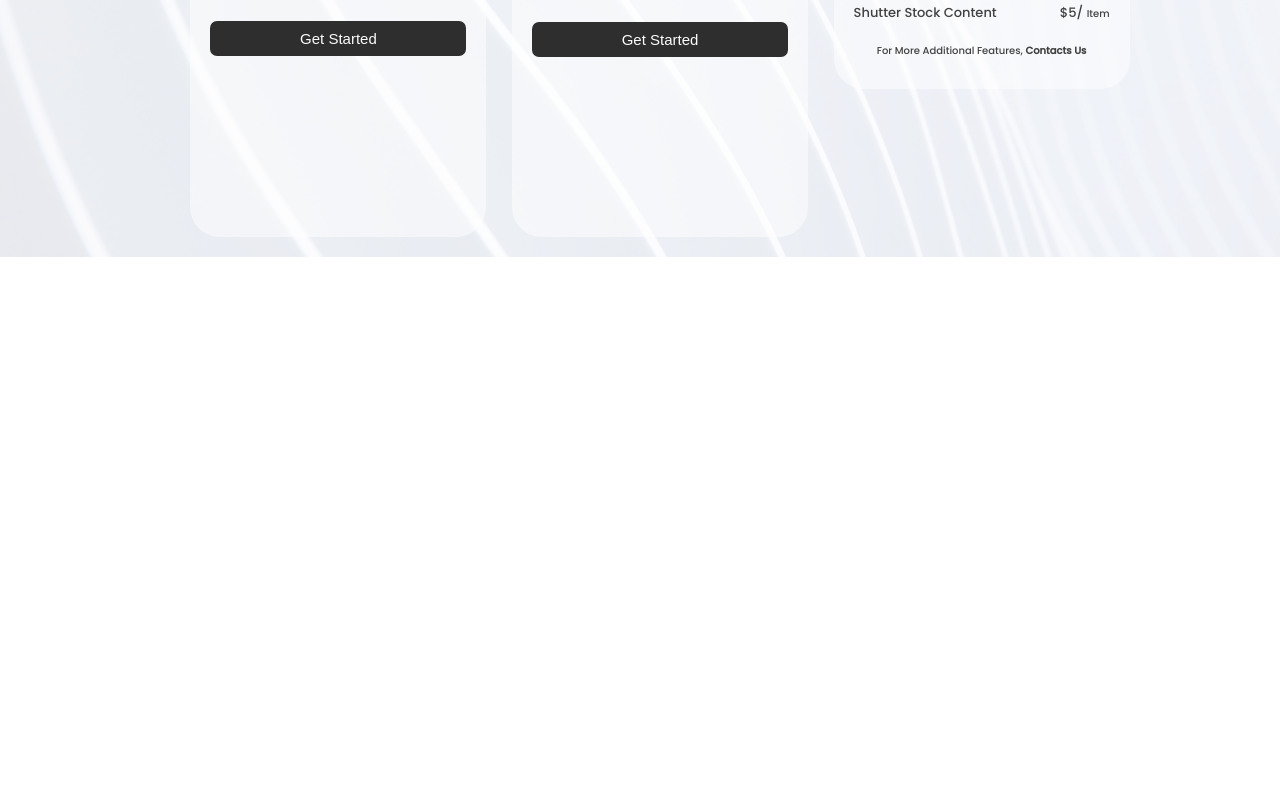
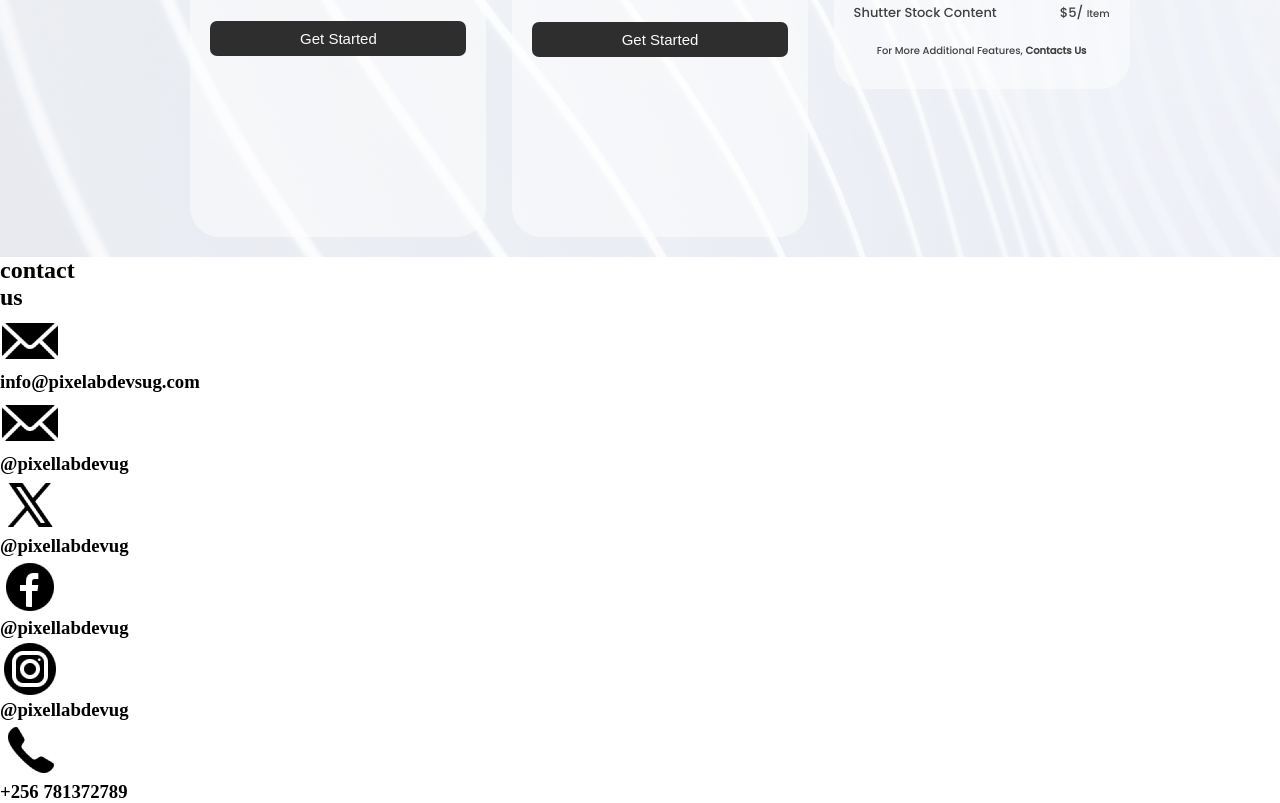
Before and after one commit to Bajav/pixell-lab-dev, a plain HTML site: page pages/pricing.html in a window 1280 px wide. Shown: the part 673-1476 px from the top of the page. Before the commit the page ends 930 px from the top, so only its background shows below. Drawn offline with nearby package versions, Linux system fonts and the light colour scheme; a web font is replaced by a local one.

Commit message:
contact page started

```diff
--- a/pages/pricing.html
+++ b/pages/pricing.html
@@ -159,6 +159,44 @@
             </div>
         </div>
     </section>
+    <section class="contact">
+        <div class="flex-contact">
+            <div class="text-huge">
+                <h1>contact <br> us</h1>
+            </div>
+            <div class="text-links">
+                <div class="flex-items">
+                   <img src="../icons/Letter.png" alt="">
+                   <h3>info@pixelabdevsug.com</h3>
+                </div>
+
+                <div class="flex-items">
+                    <img src="../icons/Letter.png" alt="">
+                    <h3>@pixellabdevug</h3>
+                 </div>
+
+                 <div class="flex-items">
+                    <img src="../icons/TwitterX.png" alt="">
+                    <h3>@pixellabdevug</h3>
+                 </div>
+
+                 <div class="flex-items">
+                    <img src="../icons/Facebook Circled.png" alt="">
+                    <h3>@pixellabdevug</h3>
+                 </div>
+
+                 <div class="flex-items">
+                    <img src="../icons/Instagram Circle.png" alt="">
+                    <h3>@pixellabdevug</h3>
+                 </div>
+
+                 <div class="flex-items">
+                    <img src="../icons/Phone.png" alt="">
+                    <h3>+256 781372789</h3>
+                 </div>
+            </div>
+        </div>
+    </section>
     <script src="https://cdnjs.cloudflare.com/ajax/libs/gsap/2.1.3/TweenLite.min.js" integrity="sha512-5nTpER5HrSoRPyd8szIn2QglL3A54KJs4XOcX3SdHTbLb8TO/5wLqoFYSFGNyhzZy7CFAOZf66X3ikr2v7Bfuw==" crossorigin="anonymous" referrerpolicy="no-referrer"></script>
     <script src="../index.js"></script>
 </body>
--- a/style.css
+++ b/style.css
@@ -929,6 +929,10 @@ display: block;
     font-weight: bold;
 }
 /* past projects */
+.past-projects
+{
+    height: 100vh;
+}
 .projects-text
 {
     display: flex;
@@ -939,4 +943,9 @@ display: block;
 {
     display: none;
 }
+.side-1 h3
+{
+    display: none;
 }
+
+}
```
